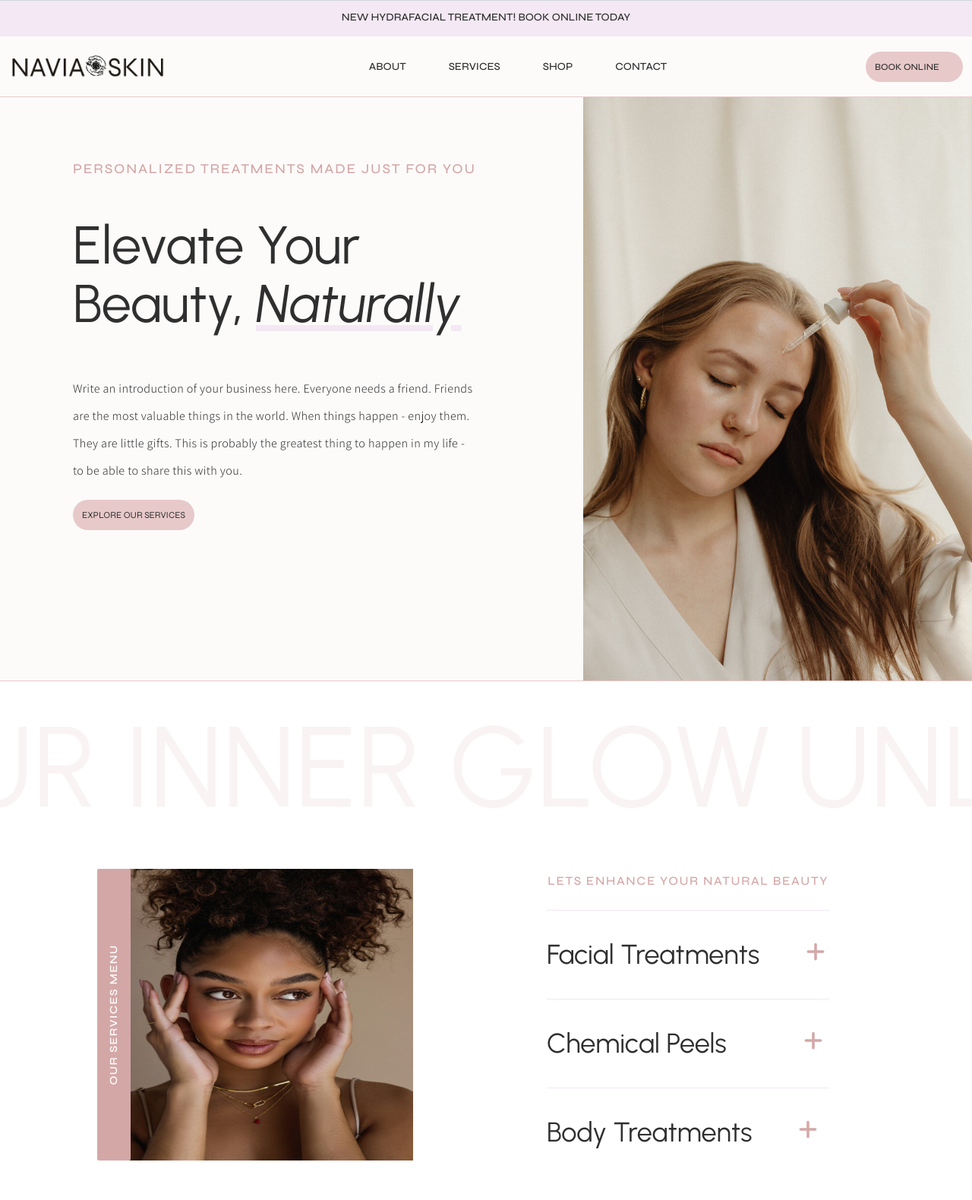
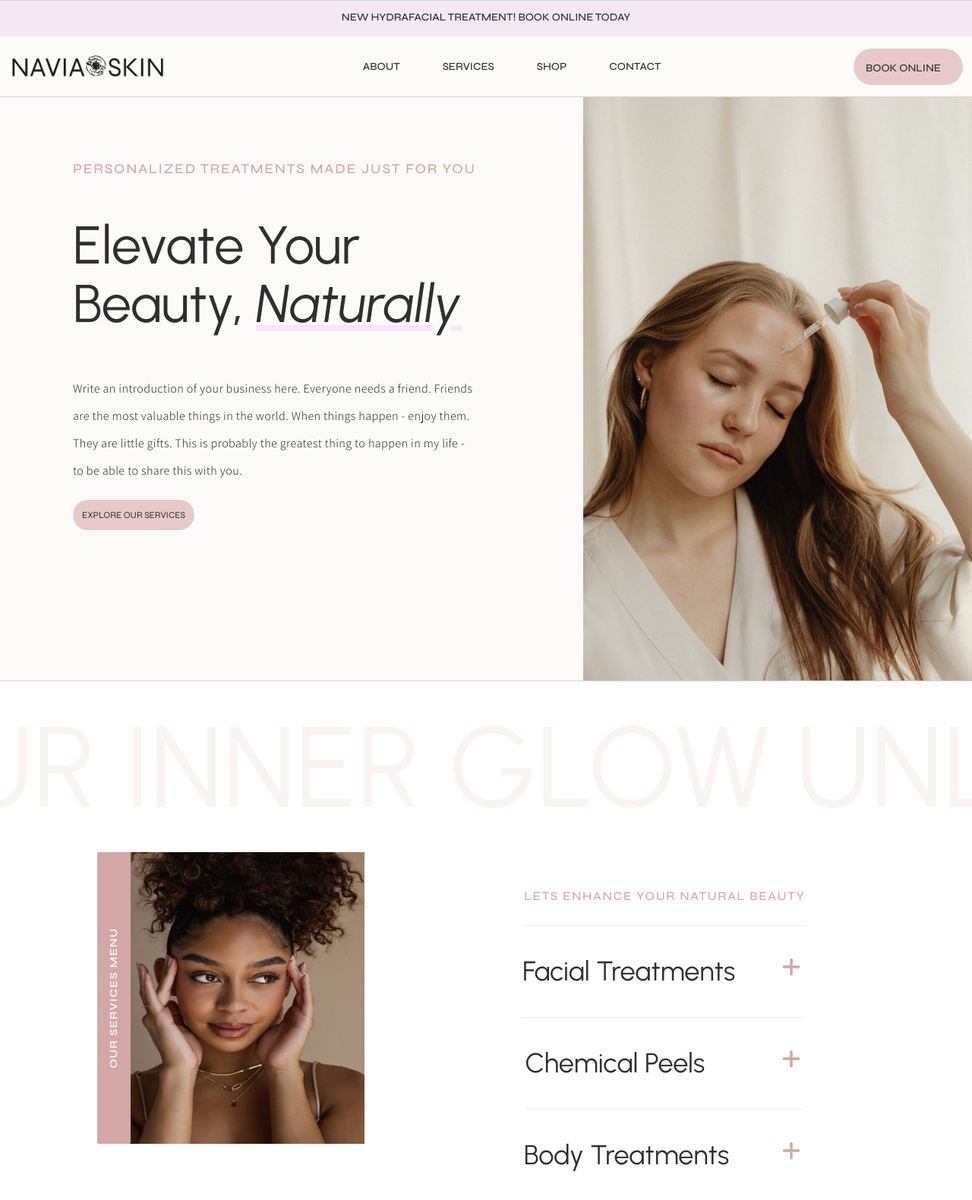
Before and after one commit to ABIGAILMOJUME/Navia-skin, a React (Vite) app: page / in a window 1280 px wide. Shown: the whole page at 76% size. Before the commit the page ends 1549 px from the top, so only its background shows below. Built offline with nearby package versions, Linux system fonts and the light colour scheme.

Commit message:
servicemenu done

```diff
--- a/src/Components/Navbar.jsx
+++ b/src/Components/Navbar.jsx
@@ -29,7 +29,8 @@ const Navbar = () => {
                 <li className="p-7 transition ease-in-out delay-150 hover:scale-x-110 hover:text-pink-two"><a href=""></a>CONTACT</li>
 
                 </ul>
-                <button className="btn-one hidden md:flex md:p-3 mr-3 h-10 w-32 text-xs">BOOK ONLINE </button>
+                <button className="btn-one hidden md:flex md:p-4 mr-3 h-12 w-36 text-sm
+                ">BOOK ONLINE </button>
 
                     {/*menu for mobile */}
                 <div className="mr-3 block md:hidden" onClick={toggleMenu}>
--- /dev/null
+++ b/src/Components/Reviews.jsx
@@ -0,0 +1,26 @@
+import React from 'react'
+import reviewimage from '../Images/Reviewimage.jpg'
+import { FaGrinStars } from "react-icons/fa";
+const Reviews = () => {
+  return (
+    <section className="container mx-auto p-10 md:py-20 px-0 md:p-10 md:px-0 bg-grey-one">
+    <section className="relative px-10 md:p-0 transform duration-500 hover:shadow-2xl cursor-pointer hover:-translate-y-1 ">
+        <img className="flex w-screen h-dvh md:w-9/12 lg:w-1/2 md:ml-24 " src={reviewimage} alt="review image"></img>
+        <div className=" content bg-pink-four p-2 pt-8 md:p-12 pb-12 lg:max-w-lg md:w-9/12 w-full lg:absolute top-48 right-5 md:ml-24 xl:mr-8">
+            <div className="flex justify-center font-bold text-5xl font-urbanist">
+                <p>My Skin Has Been Glowing Ever Since!</p>
+            </div>
+            <p className="my-5 text-center font-light font-assistant text-grey-two text-base leading-8 tracking-wide">Lorem ipsum dolor sit amet
+                consectetur adipisicing elit. Autem aperiam nulla cupiditate saepe sed quis veritatis minus rem adipisci
+                aliquid.</p>
+  <p className="mt-2 flex text-one text-end text-lg justify-end">SARAH/FACIAL CLIENT <FaGrinStars className='mt-1 mx-2 size-5'/></p>
+
+
+        </div>
+    </section>
+</section>
+
+  )
+}
+
+export default Reviews
--- a/src/Components/Servicesmenu.jsx
+++ b/src/Components/Servicesmenu.jsx
@@ -5,19 +5,19 @@ import React from 'react'
 const Servicesmenu = () => {
   return (
 
-    <div className="flex flex-col md:flex-row items-center">
-        <div className="md:flex-col">
+    <div className="flex flex-col md:flex-row ">
+        <div className=" flex-col hover:brightness-75">
         <h4 className="inline-flex rounded-sm p-3 bg-pink-three text-grey-one md:-rotate-90 md:origin-top-left tracking-widest font-syne font-semibold text-sm justify-center items-center text-center absolute md:mt-96 md:w-96 md:ml-24 lg:mt-96 lg:w-96 lg:ml-32">OUR SERVICES MENU</h4>
         <div>
-            <img className='flex w-screen md:h-96 md:w-80 md:ml-32 lg:h-96 lg:w-96 lg:ml-40' src={afrowoman} alt="afro" />
+            <img className='flex w-screen md:h-96 md:w-dvw md:ml-32 lg:h-96 lg:w-80 lg:ml-40' src={afrowoman} alt="afro" />
         </div>
         </div>
 
-        <div className='md:ml-44'>
+        <div className='flex flex-col items-end md:ml-40 lg:ml-52 md:mt-5'>
             <h4 className='text-one text-center border-b border-pink-one py-6'>LETS ENHANCE YOUR NATURAL BEAUTY </h4>
-            <h4 className='flex transition ease-in-out delay-500 font-urbanist text-center md:text-left text-4xl leading-5 md:leading-9 text-grey-two hover:text-pink-three py-10 border-b border-pink-one'>Facial Treatments <a href=""></a><FaPlus className='ml-14 pb-2 fill-pink-three'/></h4>
-            <h4 className='flex transition ease-in-out delay-500 font-urbanist text-center md:text-left text-4xl leading-5 md:leading-9 text-grey-two hover:text-pink-three py-10 border-b border-pink-one'>Chemical Peels <a href=""></a><FaPlus className='ml-24 pb-2 fill-pink-three' /></h4>
-            <h4 className='flex transition ease-in-out delay-500 font-urbanist text-center md:text-left text-4xl leading-5 md:leading-9 text-grey-two hover:text-pink-three py-10'>Body Treatments <a href=""></a><FaPlus className='ml-14 pb-2 fill-pink-three'/></h4>
+            <h4 className='flex transition ease-in-out delay-500 font-urbanist text-center md:text-left text-4xl leading-5 md:leading-10 text-grey-two hover:text-pink-three py-10 border-b border-pink-one'>Facial Treatments <a href=""></a><FaPlus className='ml-14 pb-2  fill-pink-three'/></h4>
+            <h4 className='flex transition ease-in-out delay-500 font-urbanist text-center md:text-left text-4xl leading-5 md:leading-10 text-grey-two hover:text-pink-three py-10 border-b border-pink-one'>Chemical Peels <a href=""></a><FaPlus className='ml-24 pb-2  fill-pink-three' /></h4>
+            <h4 className='flex transition ease-in-out delay-500 font-urbanist text-center md:text-left text-4xl leading-5 md:leading-10 text-grey-two hover:text-pink-three py-10'>Body Treatments <a href=""></a><FaPlus className='ml-16 pb-2 fill-pink-three'/></h4>
 
         </div>
 </div>
--- a/tailwind.config.js
+++ b/tailwind.config.js
@@ -39,6 +39,9 @@ export default {
           '100%': { transform: 'translateX(-100%)' },
         },
       },
+      width:{
+        'review':'63%'
+      }
     },
   },
   plugins: [],
```
Also changed, not shown: .eslintrc.cjs, src/Images/Reviewimage.jpg (added).
